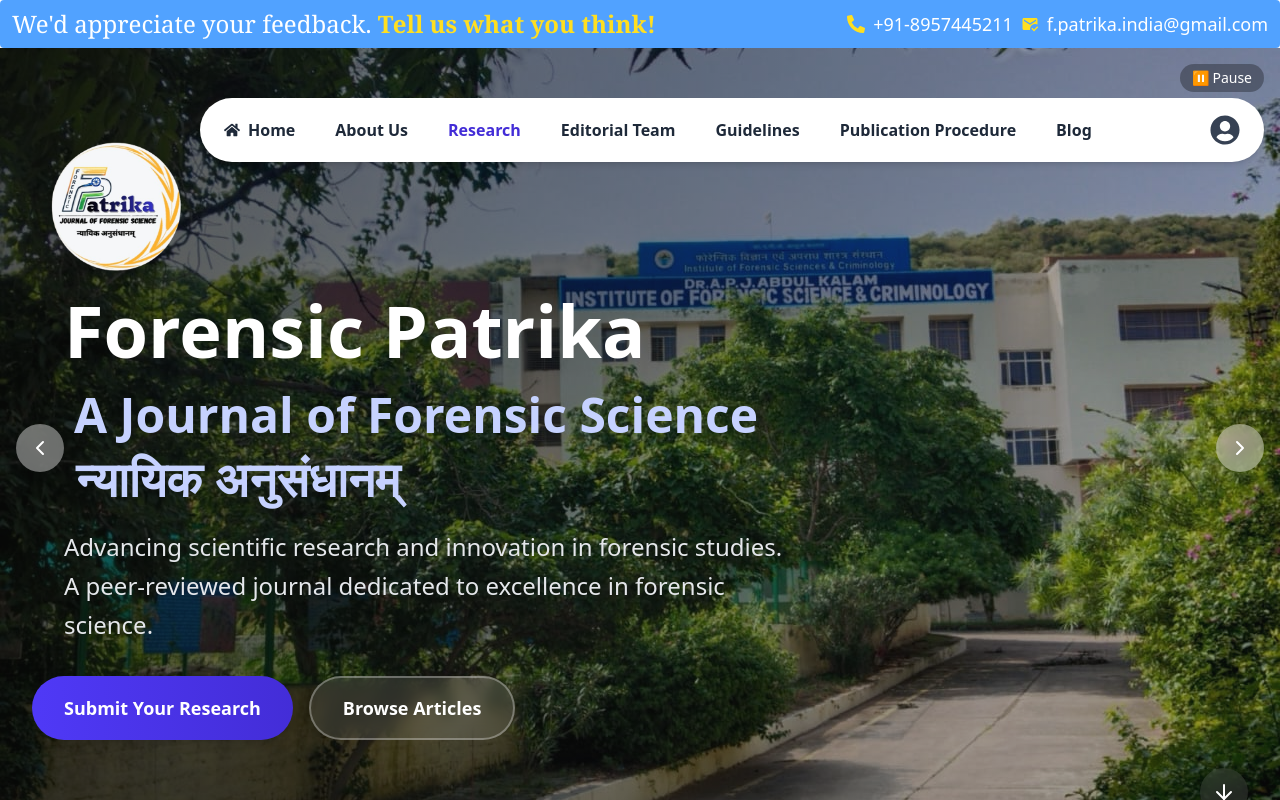
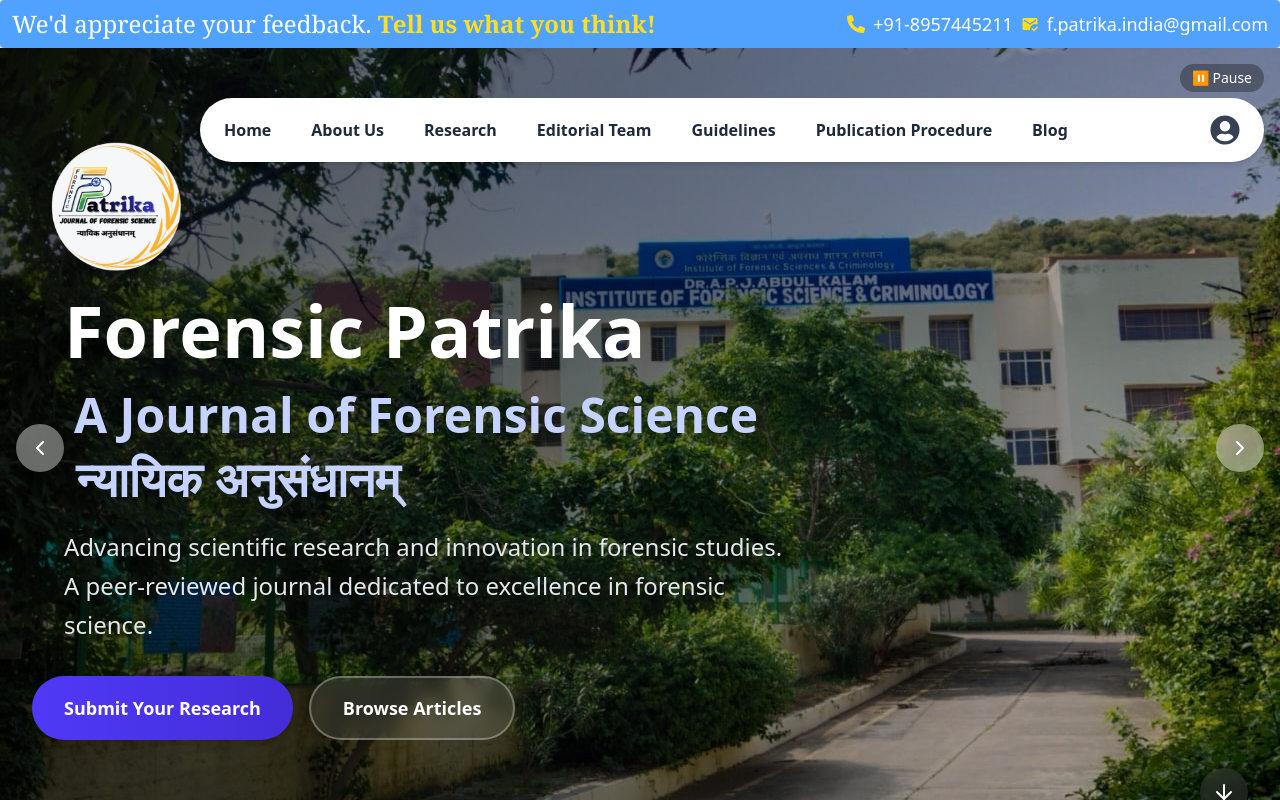
Before and after one commit to Santaravind/Forensic_Journal, a React (Vite) app: page /research in a window 1280 px wide. Shown: the top 800 px of the page. Built offline with nearby package versions, Linux system fonts and the light colour scheme.

Commit message:
Navigation and research menu added !!

```diff
--- a/src/components/pages/Hero.jsx
+++ b/src/components/pages/Hero.jsx
@@ -23,12 +23,12 @@
 import bg2 from '../assets/bg2.jpeg'
 import bg3 from '../assets/bg3.jpeg'
 import logo from '../assets/logoss.png'
-
+import { useNavigate } from "react-router";
 function Hero() {
   const images = [bg, bg1, bg2, bg3]
   const [currentIndex, setCurrentIndex] = useState(0)
   const [isAutoPlaying, setIsAutoPlaying] = useState(true)
-
+  const  navigate=useNavigate();
   // Auto slide every 5 seconds
   useEffect(() => {
     if (!isAutoPlaying) return
@@ -59,6 +59,9 @@
     })
   }
 
+ const  handlenRearch = () =>{
+  navigate('/reserchform')
+ }
   return (
     <section className="relative h-screen w-full overflow-hidden mt-12 ">
       {/* Background Images with fade effect */}
@@ -105,7 +108,7 @@
 
             <div className="flex flex-col sm:flex-row gap-4 animate-fadeInUp animation-delay-400">
               <button
-                onClick={() => window.location.href = '/reserchform'}
+                onClick={handlenRearch}
                 className="px-8 py-4 bg-linear-to-r from-indigo-600 to-indigo-700 text-white rounded-full text-lg font-semibold hover:from-indigo-700 hover:to-indigo-800 transform hover:-translate-y-1 transition-all duration-300 shadow-lg hover:shadow-xl"
               >
                 Submit Your Research
--- a/src/components/pages/Navbar.jsx
+++ b/src/components/pages/Navbar.jsx
@@ -126,15 +126,35 @@
 }, []);
 
 
+  // const menuItems = [
+  //   { to: "/", label: "Home", icon: <FaHome /> },
+  //   { to: "/about", label: "About Us" },
+  //   { to: "/research", label: "Research" },
+  //   { to: "/editorial", label: "Editorial Team" },
+  //   { to: "/guideline", label: "Guidelines" },
+  //   { to: "/publication", label: "Publication Procedure" },
+  //   { to: "/blog", label: "Blog" },
+  // ];
+
 const menuItems = [
   { to: "/", label: "Home", icon: <FaHome /> },
   { to: "/about", label: "About Us" },
-    { to: "/research", label: "Research" },
+
+  {
+    label: "Research",
+    submenu: [
+      { to: "/article", label: "Article" },
+      { to: "/case-study", label: "Case Study" },
+      { to: "/paper-status", label: "Paper Status" },
+    ],
+  },
+
   { to: "/editorial", label: "Editorial Team" },
   { to: "/guideline", label: "Guidelines" },
   { to: "/publication", label: "Publication Procedure" },
   { to: "/blog", label: "Blog" },
 ];
+
 
   return (
 <nav className="fixed top-0 z-50 w-full flex items-center justify-between px-4 mt-30 lg:mt-10  transition-transform duration-300 ease-in-out">
@@ -158,7 +178,7 @@
     <div className="flex items-center justify-between h-16">
 
       {/* Desktop Menu */}
-      <div className="hidden lg:flex items-center gap-10">
+      {/* <div className="hidden lg:flex items-center gap-10">
         {menuItems.map((item) => (
           <NavLink
             key={item.to}
@@ -172,7 +192,43 @@
             {item.label}
           </NavLink>
         ))}
+      </div> */}
+      <div className="hidden lg:flex items-center gap-10">
+  {menuItems.map((item) =>
+    item.submenu ? (
+      <div key={item.label} className="relative group">
+        <span className="cursor-pointer font-semibold text-gray-800 hover:text-indigo-600">
+          {item.label}
+        </span>
+
+        {/* Submenu */}
+        <div className="absolute left-0 top-6 hidden group-hover:block bg-white shadow-lg rounded-xl w-44 border">
+          {item.submenu.map((sub) => (
+            <NavLink
+              key={sub.to}
+              to={sub.to}
+              className="block px-4 py-2 text-sm font-semibold rounded-lg hover:bg-indigo-500"
+            >
+              {sub.label}
+            </NavLink>
+          ))}
         </div>
+      </div>
+    ) : (
+      <NavLink
+        key={item.to}
+        to={item.to}
+        className={({ isActive }) =>
+          `font-semibold transition-colors duration-200
+          ${isActive ? "text-indigo-700" : "text-gray-800 hover:text-indigo-600"}`
+        }
+      >
+        {item.label}
+      </NavLink>
+    )
+  )}
+</div>
+
 
       {/* Desktop Auth */}
       {/* <div className="hidden lg:flex items-center gap-3">
@@ -236,7 +292,7 @@
       }`}
     >
       <div className="flex flex-col gap-3">
-        {menuItems.map((item) => (
+        {/* {menuItems.map((item) => (
           <NavLink
             key={item.to}
             to={item.to}
@@ -248,7 +304,35 @@
           >
             {item.label}
           </NavLink>
+        ))} */}
+        {menuItems.map((item) =>
+  item.submenu ? (
+    <div key={item.label} className="px-4">
+      <p className="font-semibold text-gray-700 mb-2">{item.label}</p>
+
+      {item.submenu.map((sub) => (
+        <NavLink
+          key={sub.to}
+          to={sub.to}
+          onClick={closeMenu}
+          className="block px-4 py-2 rounded-lg font-semibold hover:bg-pink-100"
+        >
+          {sub.label}
+        </NavLink>
       ))}
+    </div>
+  ) : (
+    <NavLink
+      key={item.to}
+      to={item.to}
+      onClick={closeMenu}
+      className="px-4 py-2 rounded-xl font-semibold hover:bg-pink-100"
+    >
+      {item.label}
+    </NavLink>
+  )
+)}
+
 
         <div className="border-t pt-3">
           <NavLink to="/register" onClick={closeMenu} className="block px-4 py-2 font-semibold hover:text-indigo-700">
--- a/src/components/pages/Research.jsx
+++ b/src/components/pages/Research.jsx
@@ -1,9 +1,10 @@
 import React from 'react'
+import ResearchPaperForm from './ResearchPaperForm'
 
 function Research() {
   return (
     <div>
-      This Research page.....
+      <ResearchPaperForm/>
     </div>
   )
 }
```
Lines whose indentation alone changed are shown as unchanged.
